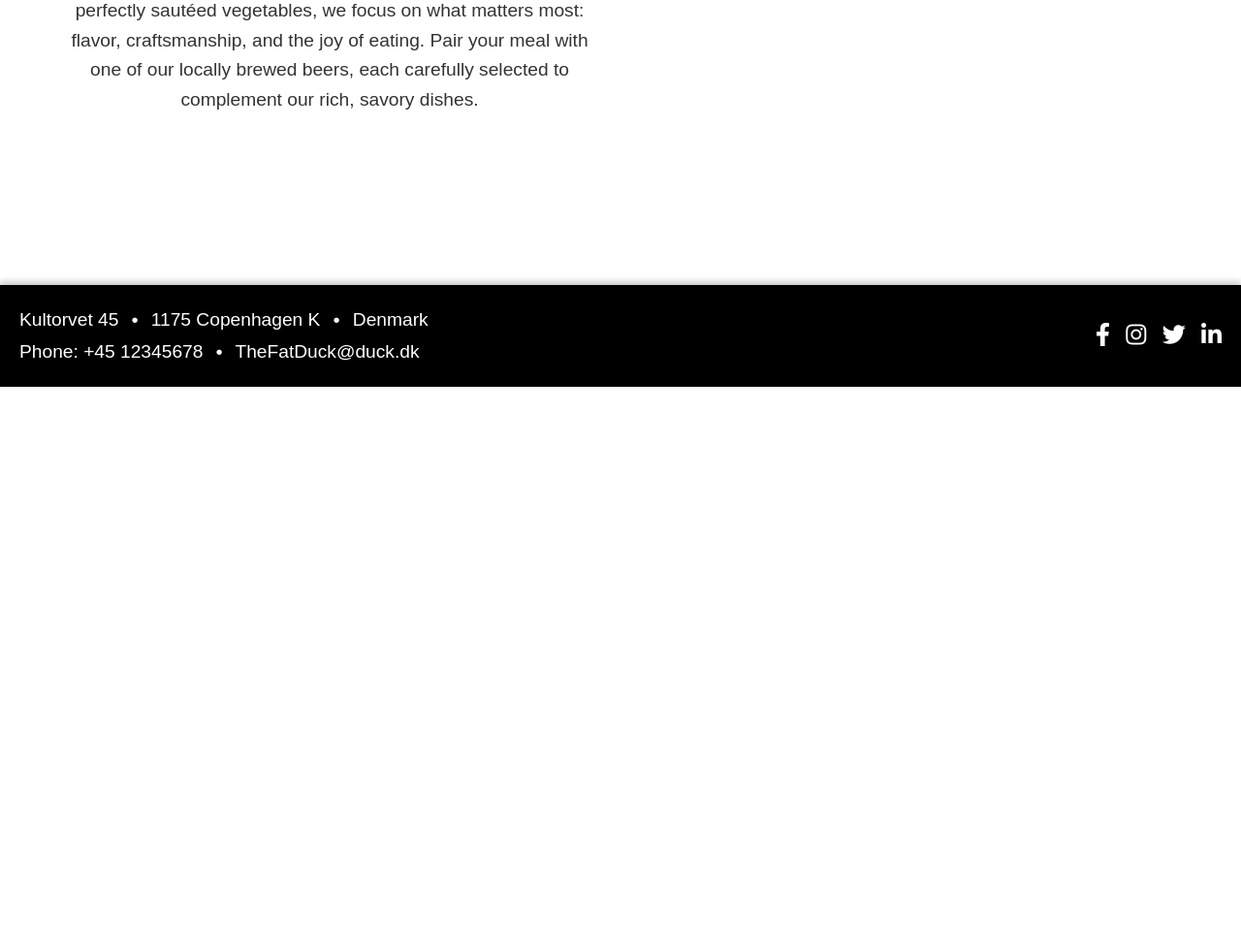
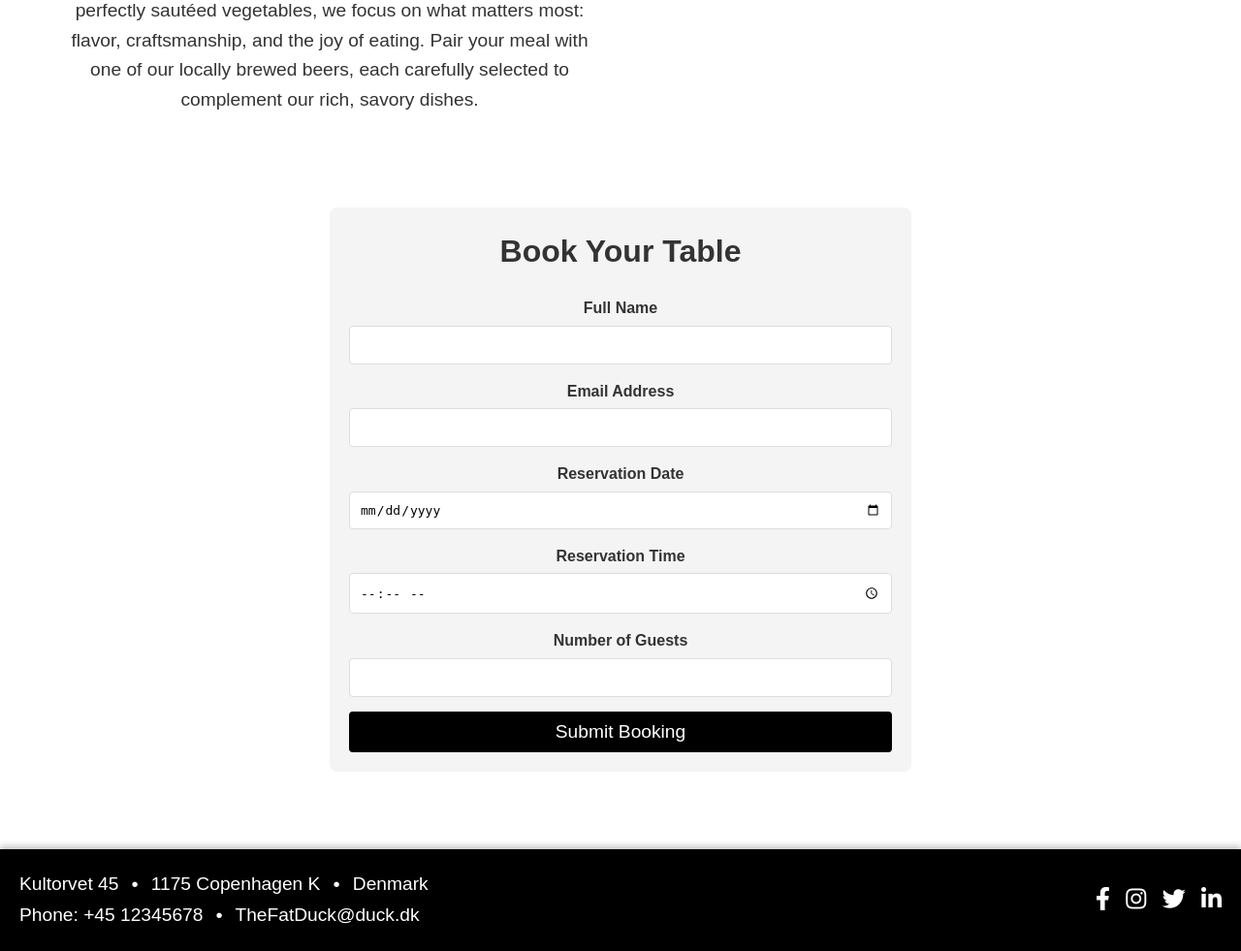
Before and after one commit to AndyLang81/the_fat_duck, a Django app: page / in a window 1280 px wide. Shown: the part 1398-2379 px from the top of the page at 97% size. Before the commit the page ends 1797 px from the top, so only its background shows below. Run offline with Django 5.2, Linux system fonts and the light colour scheme; some web fonts are replaced.

Commit message:
Embed booking form into homepage template

```diff
--- a/booking/templates/home.html
+++ b/booking/templates/home.html
@@ -2,7 +2,6 @@
 {% load static %}
 
 {% block content %}
-
 <main>
     <h2>Welcome to The Fat Duck!</h2>
     <p>Your perfect dining experience begins here.</p>
@@ -14,7 +13,8 @@
         </div>
         <div class="text-container">
             <h2>We Believe in Fire, Fat, and Taste...</h2>
-            <p>At The Fat Duck, we bring the ancient art of cooking back to life. We believe in the power of fire, the richness of fat, and the boldness of flavor.<br><br>
+            <p>
+                At The Fat Duck, we bring the ancient art of cooking back to life. We believe in the power of fire, the richness of fat, and the boldness of flavor.<br><br>
                 Our mission is to serve the finest game, braised to perfection, sautéed to order, and fire-roasted to bring out that unforgettable smoky flavor.<br><br>
                 Every dish celebrates the opulent feasts of the past, offering a dining experience that’s as bold as the tradition we uphold.<br>
                 Indulge in the flavors of old-world luxury, where fire meets fat and taste.
@@ -26,8 +26,9 @@
     <div class="content-section bottom">
         <div class="text-container">
             <h2>...and Crafting Culinary Masterpieces</h2>
-            <p>At The Fat Duck, we don’t just prepare food — we create moments. Every dish is a labor of love, crafted with care and attention to detail. Our chefs honor the ingredients, working with nature’s bounty to bring out their fullest potential. <br> <br>
-                We are proud to serve only the finest locally sourced meats: tender beef, flavorful fowl, succulent pork, wild boar, and rich venison, all raised with sustainability in mind. We believe in supporting local farmers and sustainable practices, ensuring that every bite not only tastes good but feels good too.<br> <br>
+            <p>
+                At The Fat Duck, we don’t just prepare food — we create moments. Every dish is a labor of love, crafted with care and attention to detail. Our chefs honor the ingredients, working with nature’s bounty to bring out their fullest potential.<br><br>
+                We are proud to serve only the finest locally sourced meats: tender beef, flavorful fowl, succulent pork, wild boar, and rich venison, all raised with sustainability in mind. We believe in supporting local farmers and sustainable practices, ensuring that every bite not only tastes good but feels good too.<br><br>
                 Whether it’s game meats roasted to perfection or a side of perfectly sautéed vegetables, we focus on what matters most: flavor, craftsmanship, and the joy of eating. Pair your meal with one of our locally brewed beers, each carefully selected to complement our rich, savory dishes.
             </p>
         </div>
@@ -35,5 +36,45 @@
             <img src="{% static 'booking/boar.png' %}" alt="Boar">
         </div>
     </div>
+
+    <!-- Inline Booking Form -->
+    <div class="booking-form" style="margin-top: 40px;">
+        <h2>Book Your Table</h2>
+        <form method="POST">
+            {% csrf_token %}
+            {{ form.non_field_errors }}
+
+            <div class="form-group">
+                <label for="id_name">Full Name</label>
+                {{ form.name }}
+                {{ form.name.errors }}
+            </div>
+            <div class="form-group">
+                <label for="id_email">Email Address</label>
+                {{ form.email }}
+                {{ form.email.errors }}
+            </div>
+            <div class="form-group">
+                <label for="id_date">Reservation Date</label>
+                {{ form.date }}
+                {{ form.date.errors }}
+            </div>
+            <div class="form-group">
+                <label for="id_time">Reservation Time</label>
+                {{ form.time }}
+                {{ form.time.errors }}
+            </div>
+            <div class="form-group">
+                <label for="id_guests">Number of Guests</label>
+                {{ form.guests }}
+                {{ form.guests.errors }}
+            </div>
+
+            <button type="submit" class="submit-button">Submit Booking</button>
+        </form>
+        {% if message %}
+            <p style="color: red; margin-top:1em;">{{ message }}</p>
+        {% endif %}
+    </div>
 </main>
 {% endblock %}
--- a/booking/views.py
+++ b/booking/views.py
@@ -1,36 +1,27 @@
 from django.shortcuts import render
-from django.http import HttpResponseRedirect
 from .forms import BookingForm
 from .models import Booking
 
-# View to render the homepage
+# View to render the homepage and handle inline bookings
 def home(request):
-    return render(request, 'home.html')
+    message = None
 
-# View to handle table bookings
-def book_table(request):
-    message = None  # To hold any error message shown to the user
-
-    # Check if form was submitted
     if request.method == 'POST':
-        form = BookingForm(request.POST)  # Bind form to POST data
-
+        form = BookingForm(request.POST)
         if form.is_valid():
-            # Extract cleaned/validated data from form
             name = form.cleaned_data['name']
             email = form.cleaned_data['email']
             guests = form.cleaned_data['guests']
             date = form.cleaned_data['date']
             time = form.cleaned_data['time']
 
-            # Check if the same email already booked this time slot
-            exists = Booking.objects.filter(date=date, time=time, email=email).exists()
+            exists = Booking.objects.filter(
+                date=date, time=time, email=email
+            ).exists()
 
             if exists:
-                # Don't save duplicate booking — show message
                 message = "You already have a booking at that time."
             else:
-                # No conflict — save booking and redirect to success page
                 form.save()
                 return render(request, 'booking_success.html', {
                     "name": name,
@@ -40,10 +31,44 @@ def book_table(request):
                     "time": time
                 })
     else:
-        # If GET request, just show empty form
         form = BookingForm()
 
-    # Render the booking form page with form and message (if any)
+    return render(request, 'home.html', {
+        "form": form,
+        "message": message
+    })
+
+# View to handle table bookings on its own page (if you still want this)
+def book_table(request):
+    message = None
+
+    if request.method == 'POST':
+        form = BookingForm(request.POST)
+        if form.is_valid():
+            name = form.cleaned_data['name']
+            email = form.cleaned_data['email']
+            guests = form.cleaned_data['guests']
+            date = form.cleaned_data['date']
+            time = form.cleaned_data['time']
+
+            exists = Booking.objects.filter(
+                date=date, time=time, email=email
+            ).exists()
+
+            if exists:
+                message = "You already have a booking at that time."
+            else:
+                form.save()
+                return render(request, 'booking_success.html', {
+                    "name": name,
+                    "email": email,
+                    "date": date,
+                    "guests": guests,
+                    "time": time
+                })
+    else:
+        form = BookingForm()
+
     return render(request, "book_table.html", {
         "form": form,
         "message": message
```
